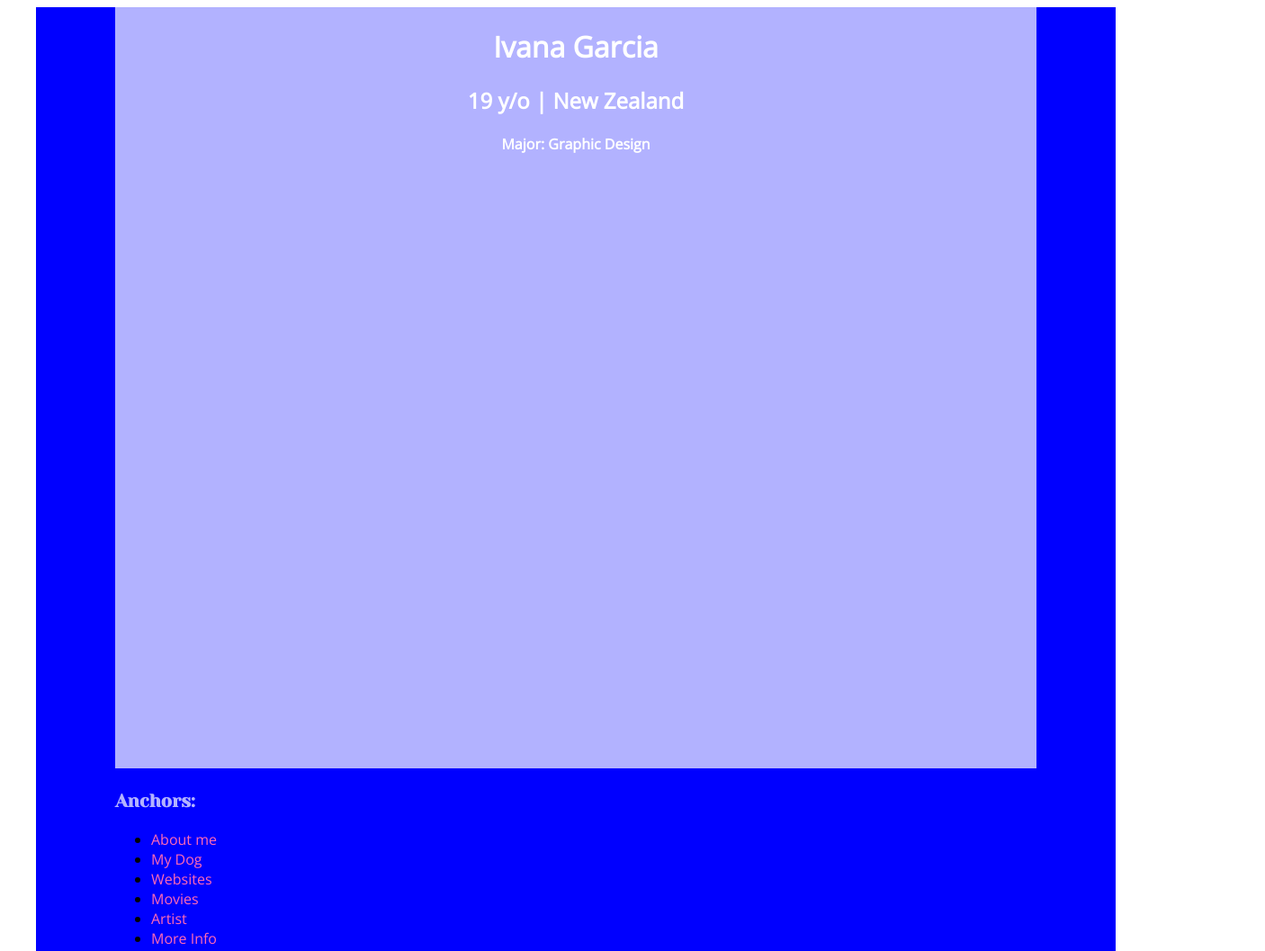
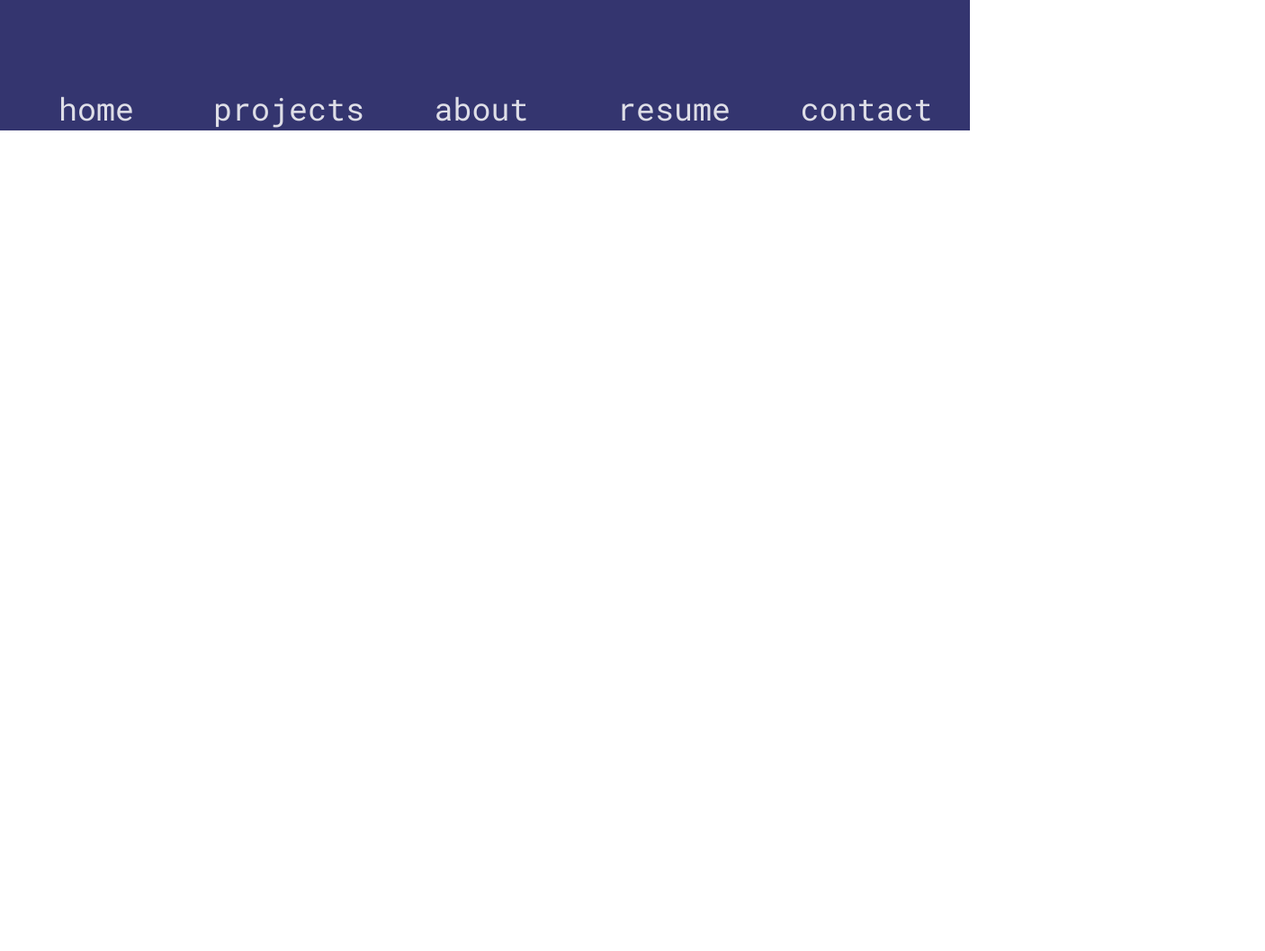
Before and after one commit to ivanagarcia/ivanagarcia.github.io, a plain HTML site: page index.html in a window 1280 px wide. Shown: the top 1057 px of the page at 90% size, 1406 px wide, since content can reach past the window. After the commit the page ends 800 px from the top, so only its background shows below. Drawn offline with nearby package versions, Linux system fonts and the light colour scheme.

Commit message:
Starting website ! #1
redoing from indesign file

```diff
--- a/index.html
+++ b/index.html
@@ -3,14 +3,27 @@
 
 <head>
 <meta charset="UTF-8">
-<title>Ivana Page</title>
+<title>ivana garcia</title>
 <link href="style.css" rel="stylesheet" type="text/css">
-<link href="https://fonts.googleapis.com/css?family=Open+Sans|Yeseva+One" rel="stylesheet">
+<link href="https://fonts.googleapis.com/css?family=Roboto+Mono|Vidaloka" rel="stylesheet">
 
 	</head>
 
 	<body>
-    <div class= "overall">
+        <div>
+            <div class= "topnav">
+                <ul>
+                    <li><a href="#fq">home</a></li>
+                    <li><a href="#d">projects</a></li>
+                    <li><a href="#cw">about</a></li>
+                    <li><a href="#fm">resume</a></li>
+                    <li><a href="#fa">contact</a></li>
+                </ul>
+
+            </div>
+        </div>
+
+    <!--<div class= "overall">
 	<div class="container">
 	<h1>Ivana Garcia</h1>
 	<h2>19 y/o | New Zealand</h2>
@@ -90,10 +103,10 @@
 
 
 
-    </div>
+    </div> -->
 
 
 
 
-</body>
+    </body>
 </html>
--- a/style.css
+++ b/style.css
@@ -1,11 +1,102 @@
 @charset "UTF-8";
 /* CSS Document */
 
-*{
-	font-family: 'Open Sans', sans-serif;
+
+html, body, div, span, applet, object, iframe,
+h1, h2, h3, h4, h5, h6, p, blockquote, pre,
+a, abbr, acronym, address, big, cite, code,
+del, dfn, em, img, ins, kbd, q, s, samp,
+small, strike, strong, sub, sup, tt, var,
+b, u, i, center,
+dl, dt, dd, ol, ul, li,
+fieldset, form, label, legend,
+table, caption, tbody, tfoot, thead, tr, th, td,
+article, aside, canvas, details, embed,
+figure, figcaption, footer, header, hgroup,
+menu, nav, output, ruby, section, summary,
+time, mark, audio, video {
+	margin: 0;
+	padding: 0;
+	border: 0;
+	font-size: 100%;
+	font: inherit;
+	vertical-align: baseline;
+}
+/* HTML5 display-role reset for older browsers */
+article, aside, details, figcaption, figure,
+footer, header, hgroup, menu, nav, section {
+	display: block;
+}
+body {
+	line-height: 1;
+}
+ol, ul {
+	list-style: none;
+}
+blockquote, q {
+	quotes: none;
+}
+blockquote:before, blockquote:after,
+q:before, q:after {
+	content: '';
+	content: none;
+}
+table {
+	border-collapse: collapse;
+	border-spacing: 0;
+}
+
+
+.topnav{
+    width:84.2%;
+    margin-left: auto;
+    margin-right: auto;
+    background-color: #34356f;
+    display: inline-block;
+}
+
+ul a{
+}
+
+li a{
+    font-size: 35px;
+    font-family: 'Roboto Mono', monospace;
+    float: left;
+    width: 190px;
+    margin: 0px 6px 0px 6px;
+    padding: 120px 6px 20px 6px;
+    text-align:center;
+    color: #dedee7;
+    text-decoration: none;
+    border-bottom: 5px solid;
+    border-bottom-color: #34356f;
+    line-height: 0px;
+}
+
+li a:link{
+
+    display: block;
+    text-align: center;
 
 }
 
+li a:visited{
+
+}
+
+li a:hover{
+    border-bottom: 5px solid;
+    border-bottom-color: #d96c61;
+    line-height: 0px;
+    display: block;
+}
+
+li a:focus{
+    text-decoration: none;
+}
+
+
+/*
 .overall{
     width: 1200px;
     background-color: blue;
@@ -29,7 +120,7 @@
     margin-left: auto;
     margin-right: auto;
     width: 1024px;
-    /*background-color: yellow;*/
+    /*background-color: yellow;
 
 }
 
@@ -38,7 +129,7 @@
     width: 600px;
     float: left;
     height: 255px;
-    /*background-color: darkseagreen;*/
+    /*background-color: darkseagreen;
 
 }
 
@@ -51,22 +142,22 @@
 }
 
 .box4{
-    /*background-color: antiquewhite;*/
+    /*background-color: antiquewhite;
     float: right;
     height: 335px;
 }
 
 .box5{
-    /*background-color: aquamarine;*/
+    /*background-color: aquamarine;
 
 }
 
 .box6{
-    /*background-color:bisque;*/
+    /*background-color:bisque;
 }
 
 .box7{
-    /*background-color:greenyellow;*/
+    /*background-color:greenyellow;
     width: 560px;
     height:400px;
     float: left;
@@ -75,7 +166,7 @@
 .box8{
     width: 434px;
     float: right;
-    /*background-color: azure;*/
+    /*background-color: azure;
     height: 55px;
     margin-top: 346px;
     margin-left: 25px;
@@ -86,7 +177,7 @@
     background-color: bisque;
 }
 
-/* unvisited link */
+/* unvisited link
 a:link{
     color: hotpink;
     text-decoration: none;
@@ -128,3 +219,4 @@ p{
 	width: 600px;
     font-family: 'Open Sans', sans-serif;
 }
+*/
```
